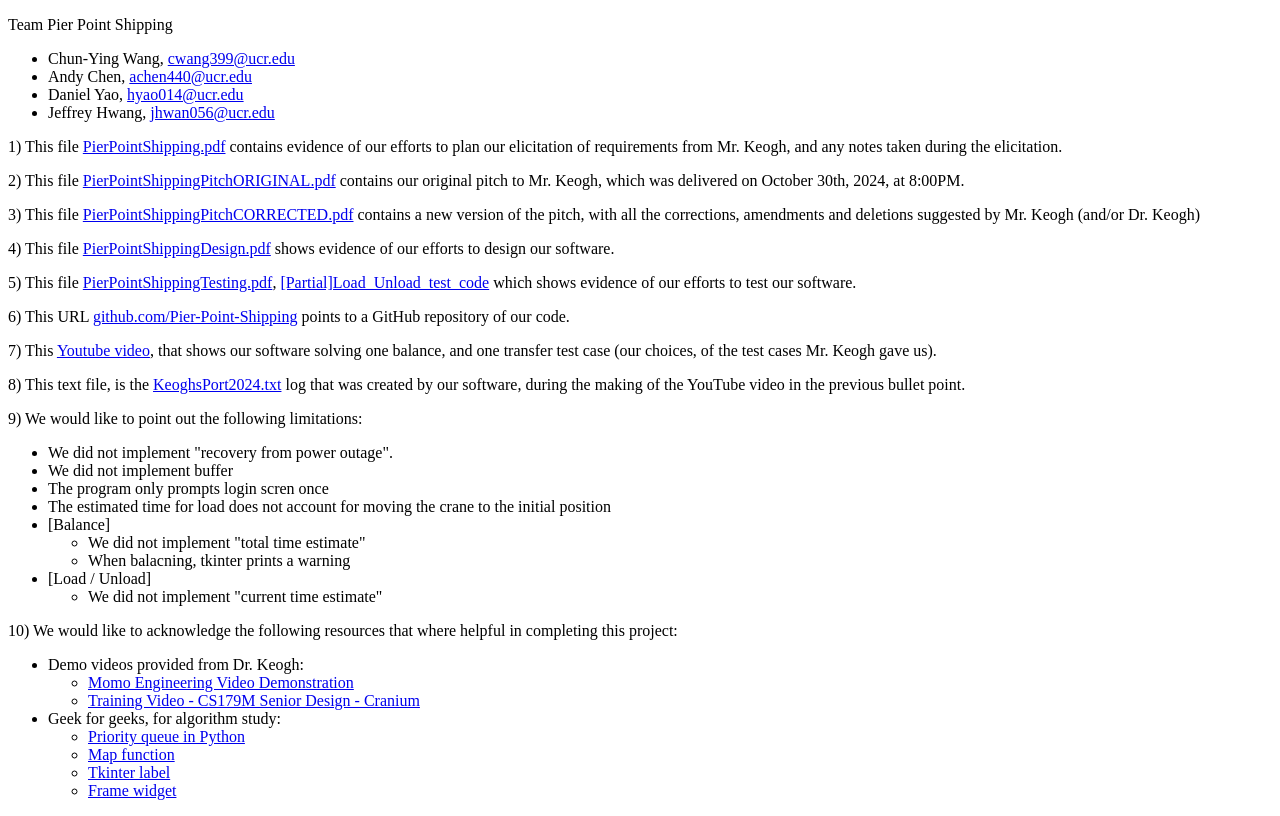
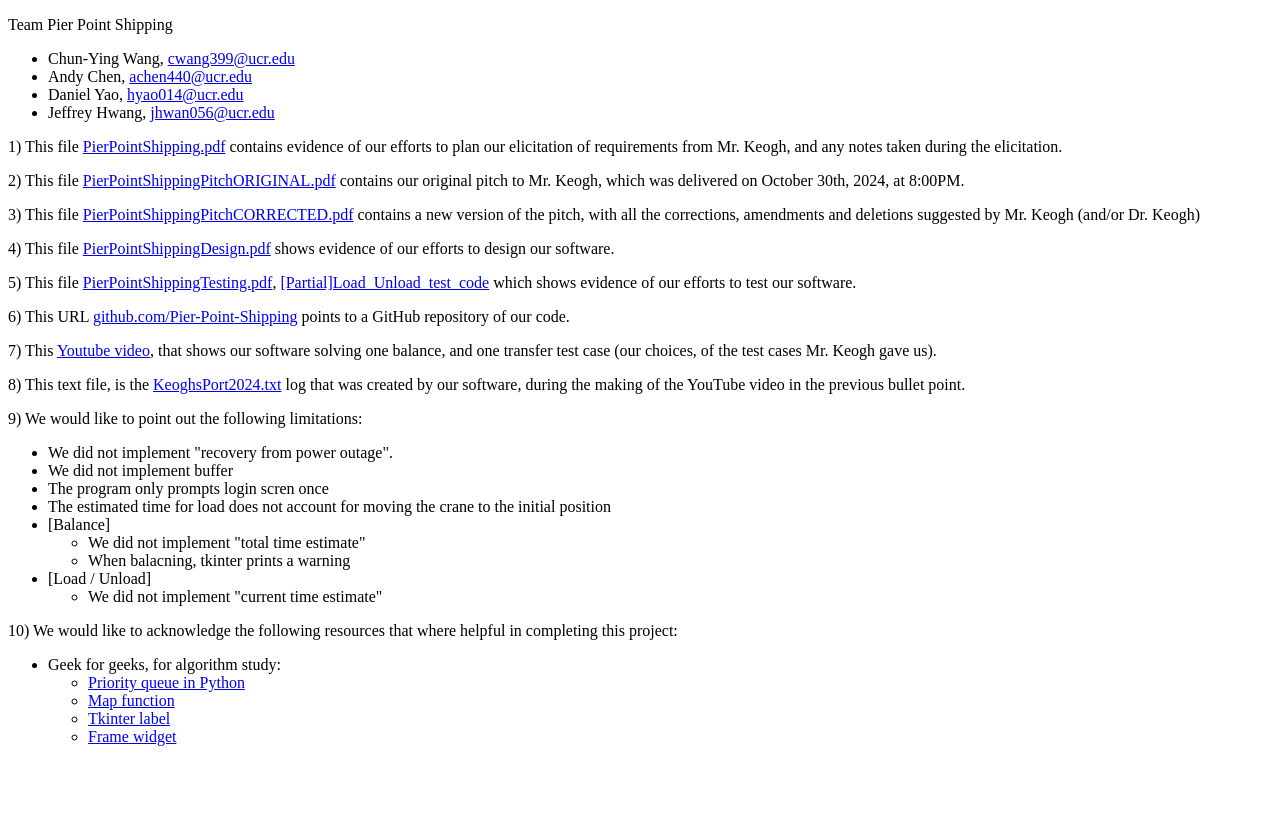
Before and after one commit to JeffyWongo/Pier-Point-Shipping-Inc, a plain HTML site: page index.html in a window 1280 px wide. Drawn offline with Linux system fonts and the light colour scheme.

Commit message:
exclude source from class itself

```diff
--- a/index.html
+++ b/index.html
@@ -34,11 +34,6 @@
     </ul>
     <p>10) We would like to acknowledge the following resources that where helpful in completing this project:</p>
     <ul>
-        <li>Demo videos provided from Dr. Keogh:</li>
-        <ul>
-            <li><a href="https://www.youtube.com/watch?v=LGOlJNNhMlM" target="_blank">Momo Engineering Video Demonstration</a></li>
-            <li><a href="https://www.youtube.com/watch?v=putMakfWRXw" target="_blank">Training Video - CS179M Senior Design - Cranium</a></li>
-        </ul>
         <li>Geek for geeks, for algorithm study:</li>
         <ul>
             <li><a href="https://www.geeksforgeeks.org/priority-queue-in-python/" target="_blank">Priority queue in Python</a></li>
```
